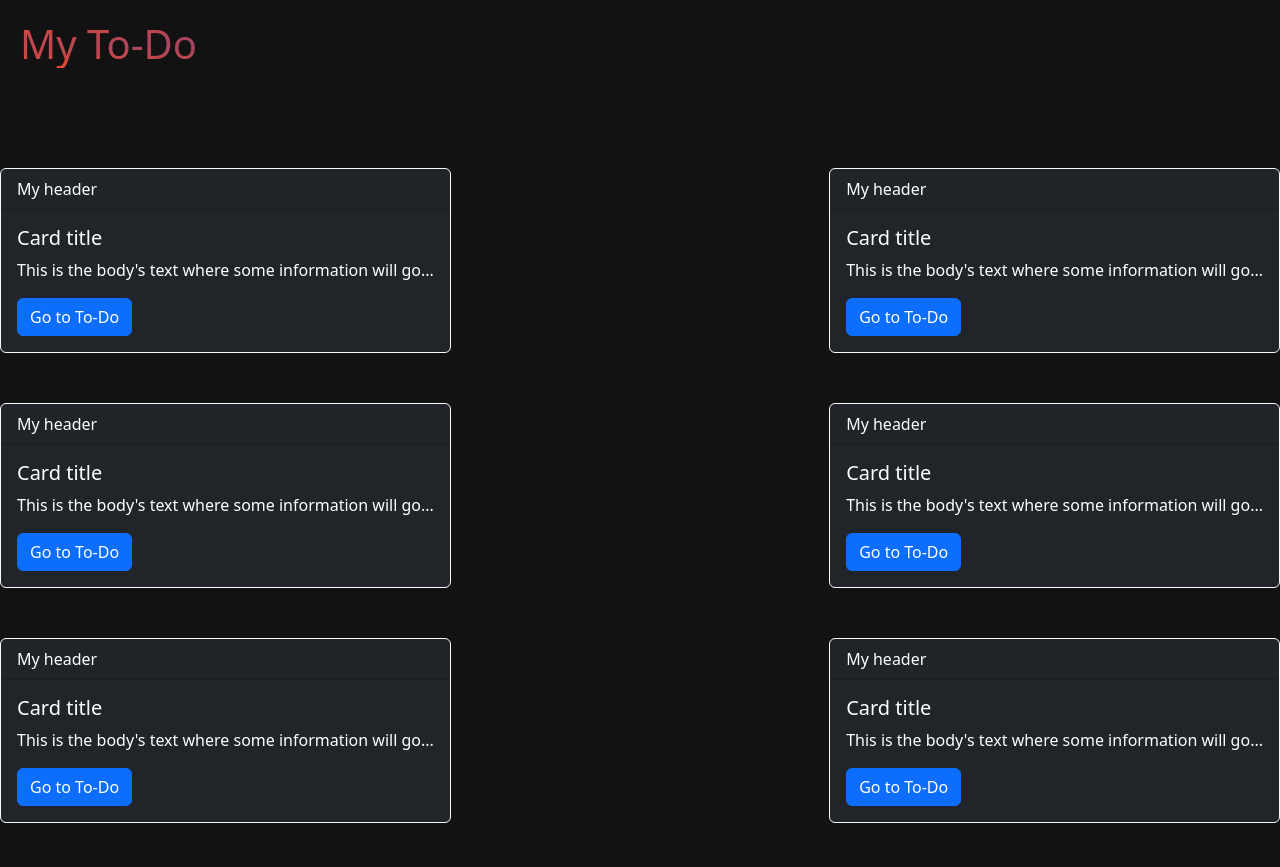
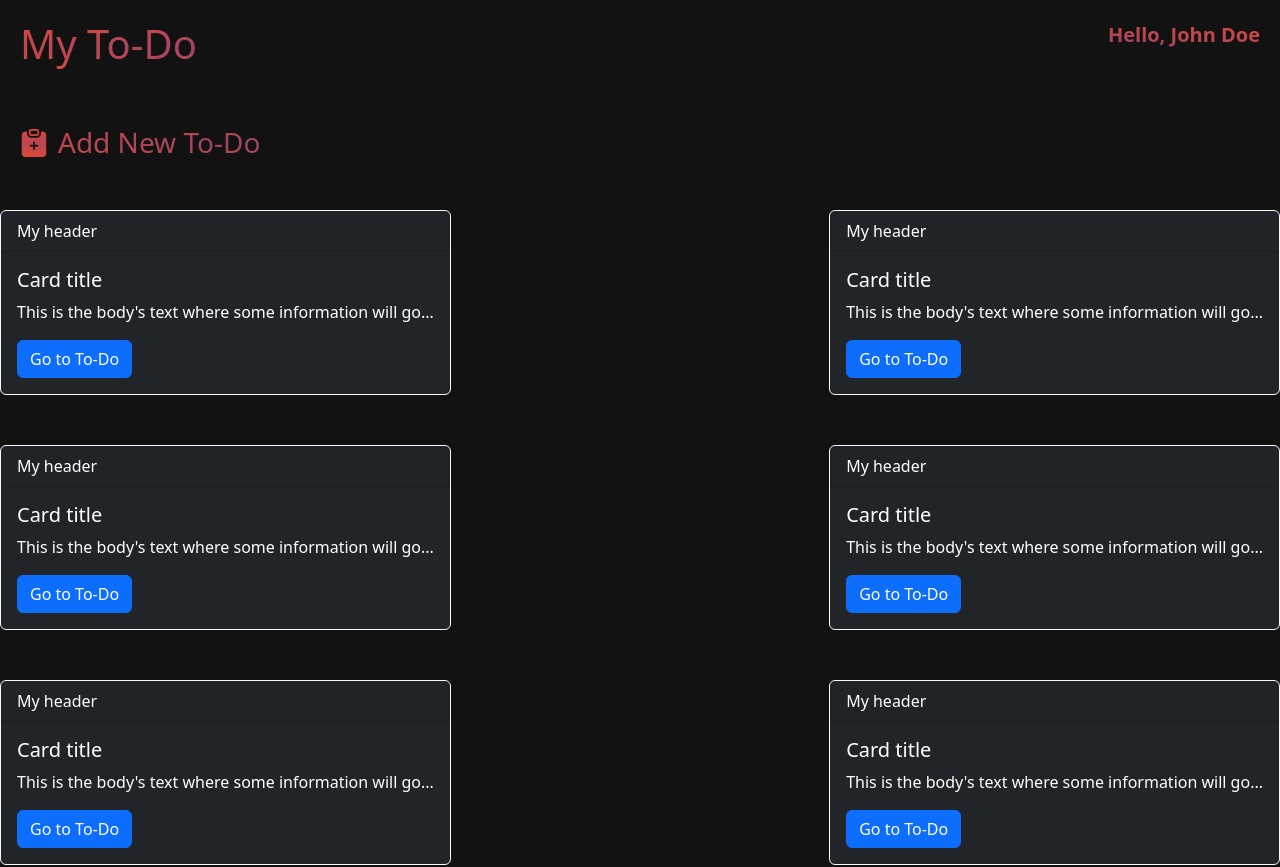
Before and after one commit to angyb00/My-ToDo, a React (Create React App) app: page / in a window 1280 px wide. Shown: the top 867 px of the page. Built offline with nearby package versions, Linux system fonts and the light colour scheme.

Commit message:
Added more text

```diff
--- a/package.json
+++ b/package.json
@@ -7,6 +7,7 @@
     "@testing-library/react": "^13.4.0",
     "@testing-library/user-event": "^13.5.0",
     "bootstrap": "^5.3.2",
+    "bootstrap-icons": "^1.11.1",
     "firebase": "^10.5.0",
     "react": "^18.2.0",
     "react-bootstrap": "^2.9.1",
--- a/src/App.css
+++ b/src/App.css
@@ -4,9 +4,12 @@
   color: transparent;
   margin-top: 20px;
   margin-left: 20px;
-  margin-bottom: 100px;
+  margin-bottom: 50px;
   background-clip: text;
   -webkit-background-clip: text;
+  display: flex;
+  flex-direction: row;
+  justify-content: space-between;
 }
 
 .row-container {
@@ -14,7 +17,16 @@
   flex-direction: row;
   flex-wrap: wrap;
   justify-content: space-between;
+}
 
+.add-new-todo {
+  background-image: radial-gradient(#553c9a, #ee4b2b);
+  color: transparent;
+  -webkit-background-clip: text;
+  background-clip: text;
+  margin-left: 20px;
+  margin-bottom: 50px;
+  cursor: pointer;
 }
 
 
--- a/src/App.js
+++ b/src/App.js
@@ -11,10 +11,16 @@ function App() {
         <h1>
           My To-Do
         </h1>
+        <span style={{fontSize: 20, marginRight: "20px"}}>Hello, John Doe</span>
       </section>
-      <div>
 
+      <div className='add-new-todo'>
+        <h3>
+            <i class="bi bi-clipboard-plus-fill"></i>
+            <span style={{marginLeft: "10px"}}>Add New To-Do</span>
+        </h3>
       </div>
+
       <div className='row-container'>
           <ToDoCard/>
           <ToDoCard/>
--- a/src/ToDoCard.js
+++ b/src/ToDoCard.js
@@ -7,7 +7,8 @@ export default function ToDoCard(){
             bg="dark"
             text="white"
             border="light"
-            style={{marginBottom: "50px"}}
+            style={{marginBottom: "50px"
+        }}
         >
             <Card.Header>My header</Card.Header>
             <Card.Body>
--- a/src/index.js
+++ b/src/index.js
@@ -3,6 +3,7 @@ import ReactDOM from 'react-dom/client';
 import './index.css';
 import App from './App';
 import 'bootstrap/dist/css/bootstrap.min.css';
+import "bootstrap-icons/font/bootstrap-icons.css";
 
 const root = ReactDOM.createRoot(document.getElementById('root'));
 root.render(
```
Also changed, not shown: 1 other file (tests, documents, lock files or other folders).
